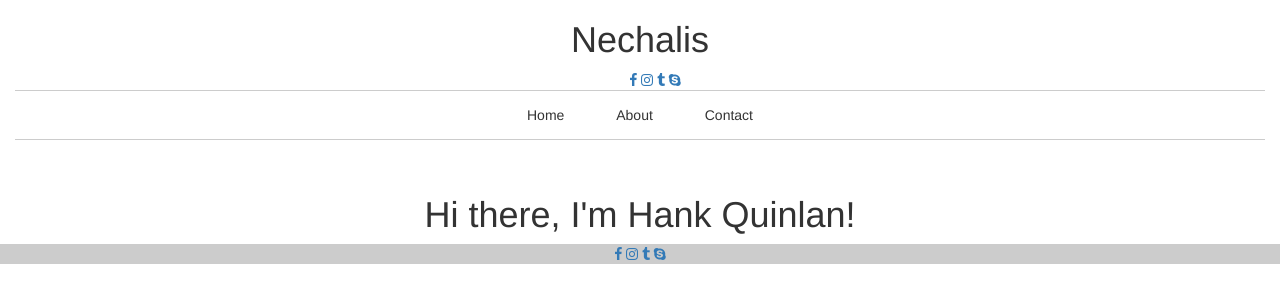
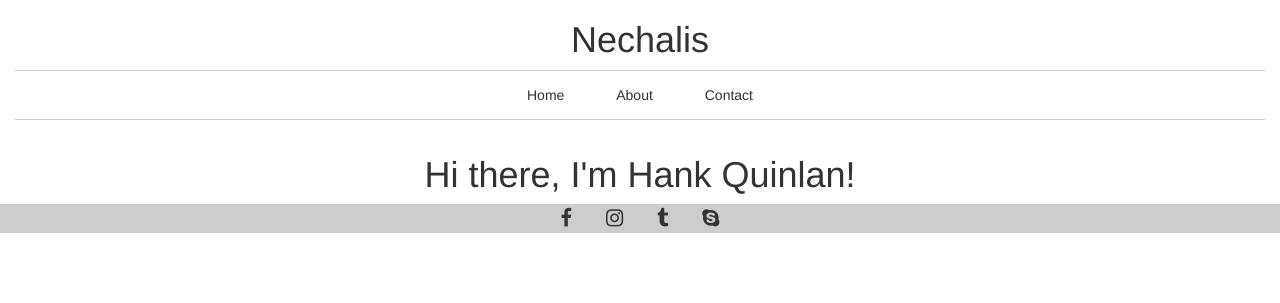
Before and after one commit to Nechalis/Nechalis.github.io, a Jekyll site: the page built from index.html, in a window 1280 px wide. Shown: the top 303 px of the page. Built offline with Jekyll 4.4.1, drawn with Linux system fonts in a browser that asks for light colours.

Commit message:
Minor design changes

```diff
--- a/_layouts/default.html
+++ b/_layouts/default.html
@@ -12,12 +12,6 @@
 	<div class="container-fluid sitecontent">
 		<div class="container header">
 			<h1>Nechalis</h1>
-			<div class="container text-center">
-		        <a href="#"><i class="fa fa-facebook"></i></a>
-		        <a href="#"><i class="fa fa-instagram"></i></a>
-		        <a href="#"><i class="fa fa-tumblr"></i></a>
-		        <a href="#"><i class="fa fa-skype"></i></a>
-	    	</div>
 		</div>
 		<div class="container-fluid menucontainer">
 			<div class="row">
--- a/css/main.css
+++ b/css/main.css
@@ -6,7 +6,7 @@ div.menucontainer{
 	border-top: solid #ccc;
 	border-bottom: solid #ccc;
 	border-width: 1px;
-	margin: 0 auto 35px 0;
+	margin: 0 auto 15px 0;
 	text-align: center;
 }
 
@@ -59,6 +59,20 @@ ul.menu li a:hover:before {
 	transform: scaleX(1);
 }
 
+.stickyfooter a {
+    color: #333;
+    font-size: 20px;
+    padding: 15px;
+    -webkit-transition: all .5s ease;
+    transition: all .5s ease;
+}
+
+.stickyfooter a:hover {
+    color: #ccc;
+    -webkit-transition: all .5s ease;
+    transition: all .5s ease;
+}
+
 footer {
 	background-color: #ccc;
 }
```
